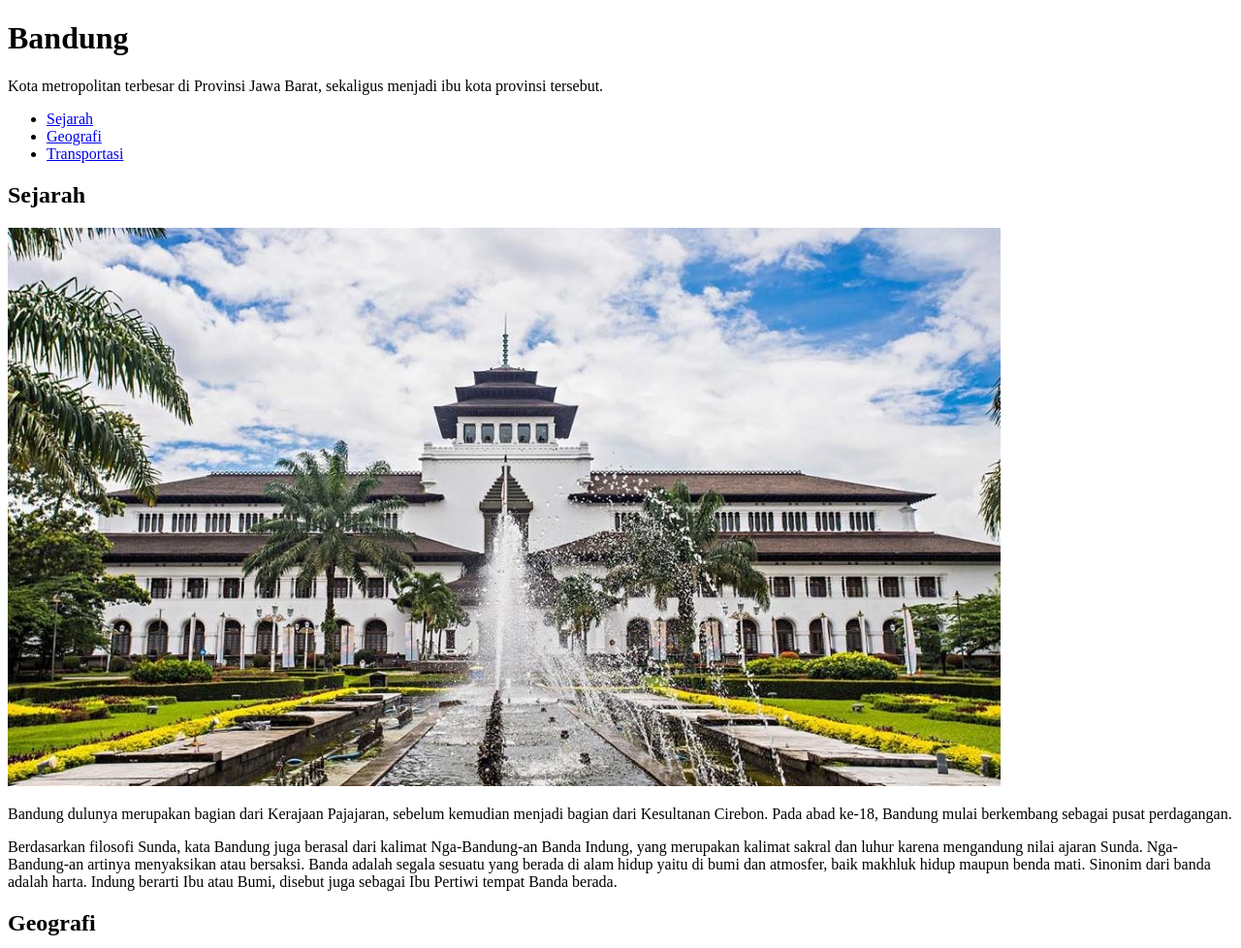
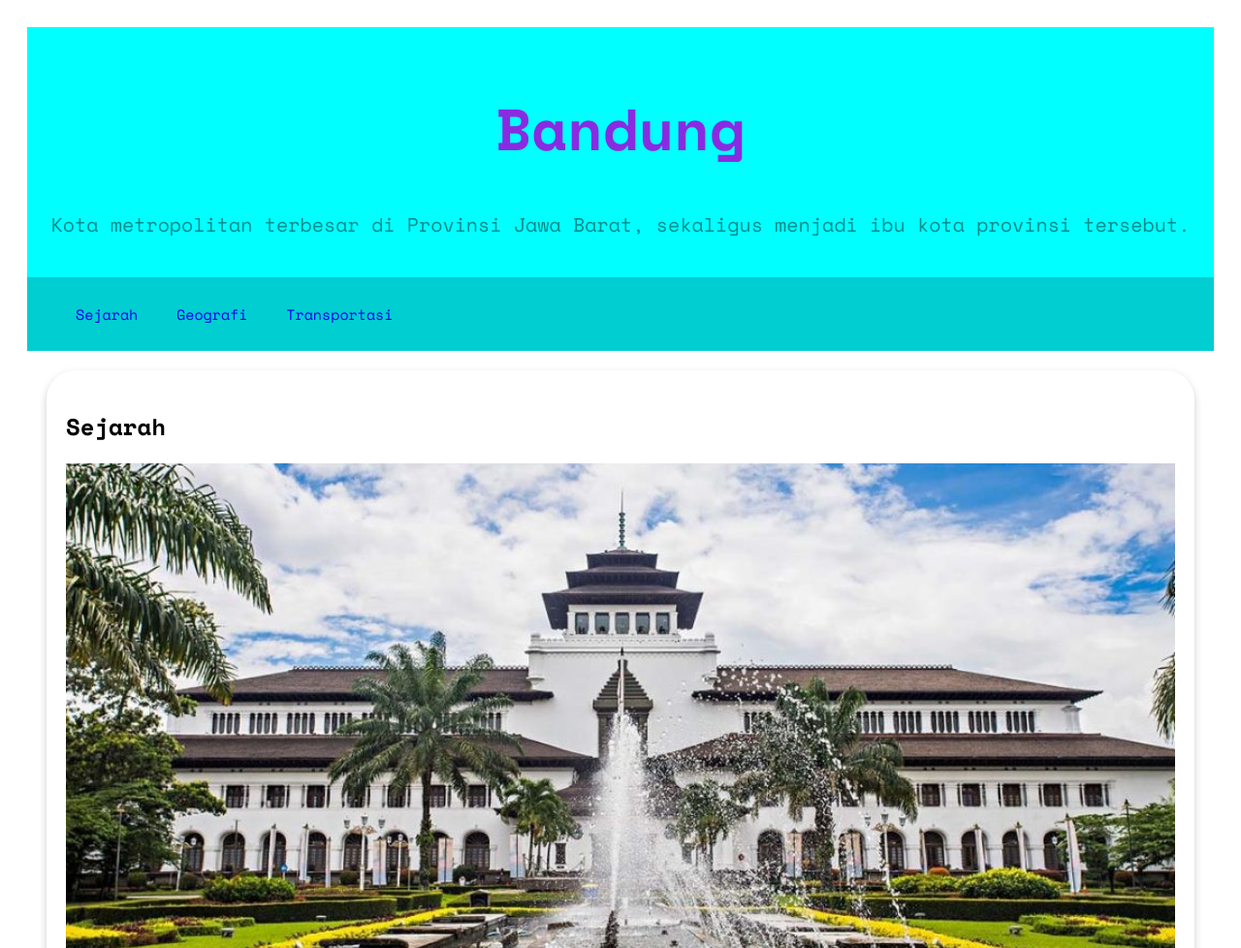
Before and after one commit to Danndifadila/latihan-Dicoding, a plain HTML site: page index.html in a window 1280 px wide. Shown: the top 978 px of the page at 97% size. Drawn offline with nearby package versions, Linux system fonts and the light colour scheme.

Commit message:
Apllying style to the website

```diff
--- a/index.html
+++ b/index.html
@@ -1,14 +1,21 @@
 <!DOCTYPE html>
 <html lang="en">
-
   <head>
     <meta charset="UTF-8" />
     <meta name="viewport" content="width=device-width, initial-scale=1.0" />
     <title>Latihan Dicoding</title>
+    <link rel="stylesheet" href="style/style.css" />
+    <!-- My font -->
+    <link rel="preconnect" href="https://fonts.googleapis.com" />
+    <link rel="preconnect" href="https://fonts.gstatic.com" crossorigin />
+    <link
+      href="https://fonts.googleapis.com/css2?family=Space+Mono:ital,wght@0,400;0,700;1,400;1,700&display=swap"
+      rel="stylesheet" />
   </head>
+
   <body>
     <!-- Membuat header yang menampilakan profil singkat kota Bandung dan navigasi webstie -->
-    <header>
+    <header class="hero">
       <h1>Bandung</h1>
       <p>
         Kota metropolitan terbesar di Provinsi Jawa Barat, sekaligus menjadi ibu
@@ -27,10 +34,10 @@
 
     <main>
       <div id="content">
-        <article id="sejarah">
+        <article id="sejarah" class="card">
           <!-- membuat artikel mengenai sejarah, geografis, dan transpotasi di kota bandung -->
           <h2>Sejarah</h2>
-          <img src="image/gedung_Sate.jpg" alt="" />
+          <img class="featured-image" src="image/gedung_Sate.jpg" alt="" />
           <p>
             Bandung dulunya merupakan bagian dari Kerajaan Pajajaran, sebelum
             kemudian menjadi bagian dari Kesultanan Cirebon. Pada abad ke-18,
@@ -47,9 +54,9 @@
           </p>
         </article>
 
-        <article id="geografi">
+        <article id="geografi" class="card">
           <h2>Geografi</h2>
-          <img src="image/sungai_Citarum.jpeg" alt="" />
+          <img class="featured-image" src="image/sungai_Citarum.jpeg" alt="" />
           <p>
             Bandung terletak pada ketinggian 768 meter di atas permukaan laut,
             dengan topografi berbukit. Kota ini dikelilingi oleh pegunungan,
@@ -58,22 +65,22 @@
             Citarum.
           </p>
           <p>
-            Bandung memiliki iklim tropis dengan dua musim, yaitu musim hujan dan musim
-            kemarau. Suhu udara di Bandung relatif sejuk dibandingkan dengan kota-kota
-            besar lainnya di Indonesia, dengan suhu rata-rata berkisar antara 19°C hingga
-            23°C.
+            Bandung memiliki iklim tropis dengan dua musim, yaitu musim hujan
+            dan musim kemarau. Suhu udara di Bandung relatif sejuk dibandingkan
+            dengan kota-kota besar lainnya di Indonesia, dengan suhu rata-rata
+            berkisar antara 19°C hingga 23°C.
           </p>
           <p>
-            Kota ini juga dikenal dengan julukan "Kota Kembang" karena banyaknya bunga
-            yang tumbuh di daerah ini. Selain itu, Bandung juga memiliki banyak taman
-            kota dan ruang terbuka hijau yang menjadi tempat rekreasi bagi warga dan
-            wisatawan.
+            Kota ini juga dikenal dengan julukan "Kota Kembang" karena banyaknya
+            bunga yang tumbuh di daerah ini. Selain itu, Bandung juga memiliki
+            banyak taman kota dan ruang terbuka hijau yang menjadi tempat
+            rekreasi bagi warga dan wisatawan.
           </p>
         </article>
 
-        <article id="transportasi">
+        <article id="transportasi" class="card">
           <h2>Transportasi</h2>
-          <img src="image/bandara.jpg" alt="" />
+          <img class="featured-image" src="image/bandara.jpg" alt="" />
           <p>
             Bandung memiliki beberapa moda transportasi, di antaranya adalah
             angkutan kota, bus kota, dan kereta api. Bandung juga memiliki
@@ -85,7 +92,7 @@
 
       <!-- Membuat konten aside yang menampilkan lambang darikota Bandung  -->
       <aside>
-        <article>
+        <article class="profile">
           <header>
             <h2>Kota Bandung</h2>
             <p>Kota Kembang Paris Van Java</p>
--- /dev/null
+++ b/style/style.css
@@ -0,0 +1,73 @@
+:root {
+  font-family: "Space Mono", monospace;
+  padding: 10px;
+  margin: 10px;
+  align-items: center;
+}
+
+nav {
+  background-color: darkturquoise;
+  padding: 10px;
+}
+
+nav a {
+  text-decoration: none;
+  font-size: 15px;
+}
+
+nav a:hover {
+  font-weight: bold;
+}
+
+nav li {
+  display: inline;
+  list-style-type: none;
+  margin-right: 30px;
+}
+
+.hero {
+  padding: 20px;
+  background-color: cyan;
+  text-align: center;
+}
+
+.hero h1 {
+  font-size: 60px;
+  color: blueviolet;
+}
+
+.hero p {
+  font-size: 20px;
+  color: darkcyan;
+}
+
+.card {
+  box-shadow: 0 4px 8px 0 rgba(0, 0, 0, 0.2);
+  border-radius: 30px;
+  padding: 20px;
+  margin: 20px;
+}
+
+.featured-image {
+  width: 100%;
+  max-height: 500px;
+  object-fit: cover;
+  object-position: center;
+}
+
+.profile header {
+  text-align: center;
+}
+
+.profile img {
+  width: 100%;
+  max-width: 300px;
+}
+
+footer {
+  padding: 20px;
+  color: white;
+  background-color: blue;
+  text-align: center;
+  font-weight: bold;
+}
```
